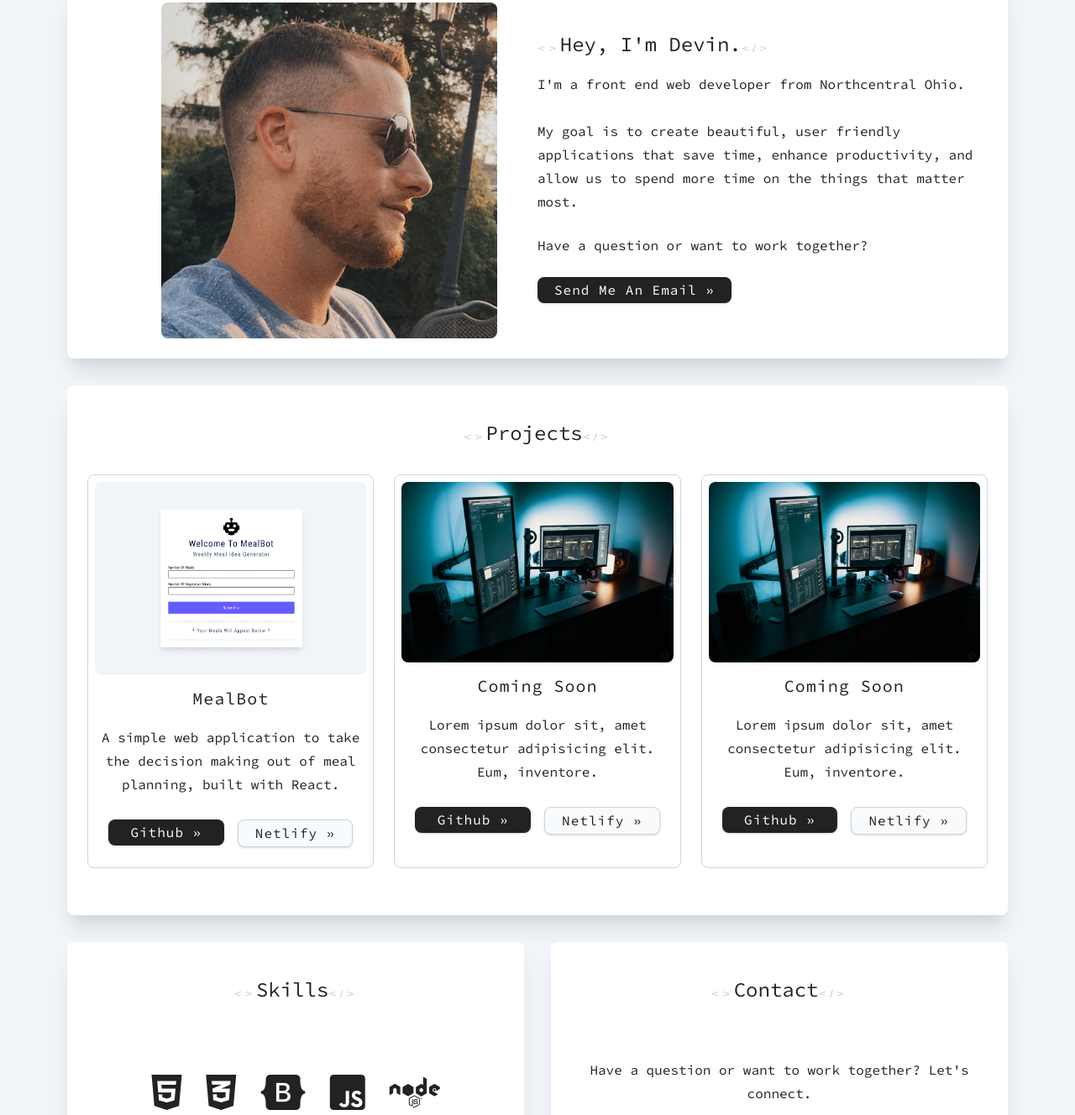
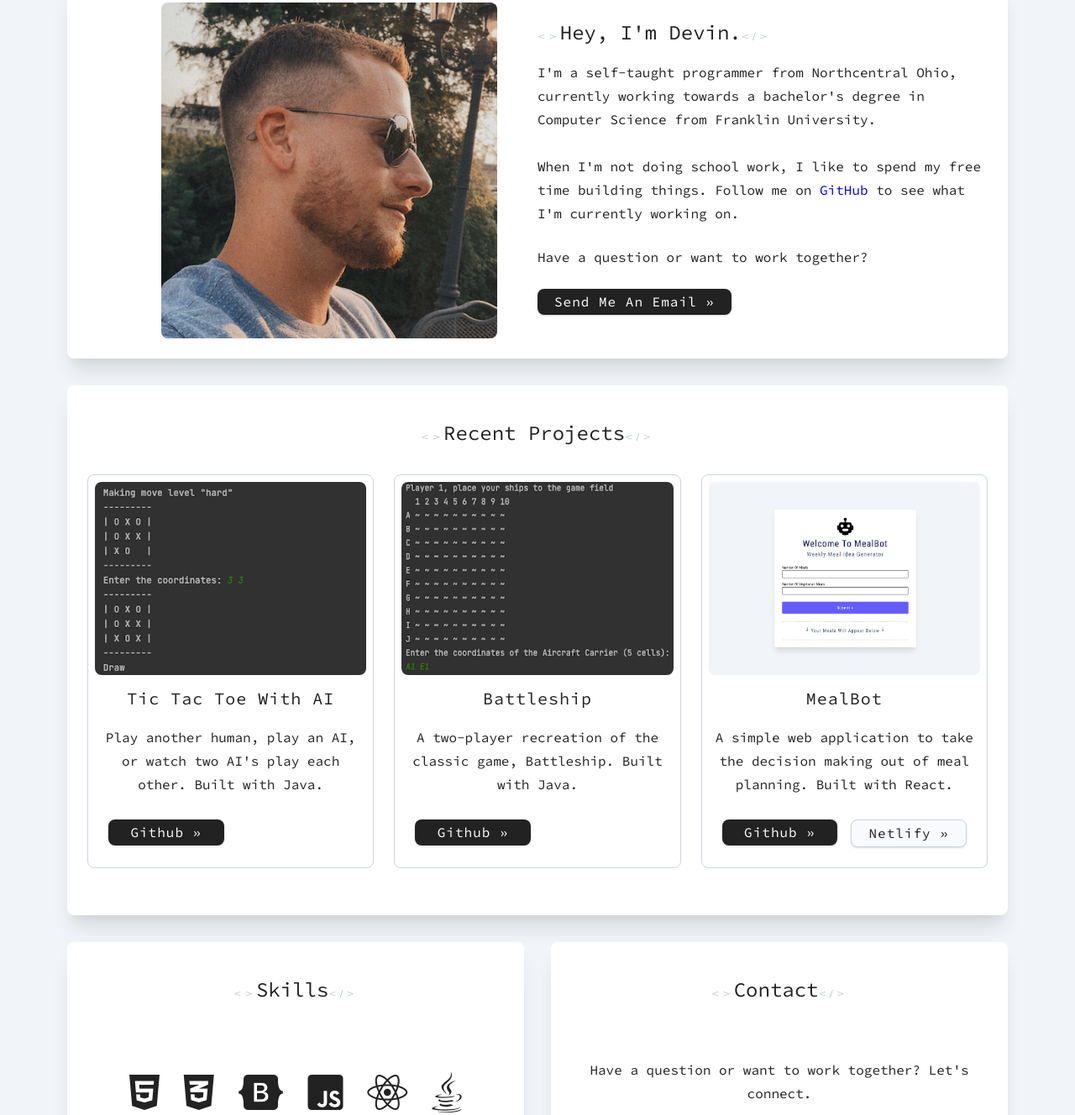
Before and after one commit to devinberkani/devin-berkani-portfolio-site, a plain HTML site: page index.html in a window 1280 px wide. Shown: the part 134-1462 px from the top of the page at 84% size. Drawn offline with Linux system fonts and the light colour scheme.

Commit message:
update portfolio website with current student status and recent projects

```diff
--- a/index.html
+++ b/index.html
@@ -4,7 +4,7 @@
     <meta charset="UTF-8" />
     <meta http-equiv="X-UA-Compatible" content="IE=edge" />
     <meta name="viewport" content="width=device-width, initial-scale=1.0" />
-    <title>Devin Berkani | Web Developer</title>
+    <title>Devin Berkani | Software Developer</title>
     <!-- favicon -->
     <link rel="icon" type="image/x-icon" href="./favicon.png">
     <!-- normalize -->
@@ -92,7 +92,7 @@
           <span class="tags">&lt;&gt;</span
           ><span class="section-title">Hey, I'm Devin.</span
           ><span class="tags">&lt;/&gt;</span><br />
-          I'm a front end web developer from Northcentral Ohio. <br/><br/>My goal is to create beautiful, user friendly applications that save time, enhance productivity, and allow us to spend more time on the things that matter most.
+          I'm a self-taught programmer from Northcentral Ohio, currently working towards a bachelor's degree in Computer Science from Franklin University. <br/><br/>When I'm not doing school work, I like to spend my free time building things. Follow me on <a href="https://github.com/devinberkani">GitHub</a> to see what I'm currently working on.
           <p>Have a question or want to work together?</p>
         <a href="mailto:devinberkani@gmail.com"><button class="btn">send me an email »</button></a>
         </p>
@@ -103,33 +103,33 @@
       <div id="projects" class="projects">
         <p class="projects-title">
           <span class="tags">&lt;&gt;</span
-          ><span class="section-title">projects</span
+          ><span class="section-title">recent projects</span
           ><span class="tags">&lt;/&gt;</span><br />
         </p>
+        <!-- all image sizes should be 5x7 dimensions -->
         <div class="project-cards">
           <div class="card">
-            <!-- all image sizes should be 5x7 dimensions -->
-            <img class="img" src="./mealbot.png" alt="" />
-            <h5>MealBot</h5>
-            <p class="project-description">A simple web application to take the decision making out of meal planning, built with React.</p>
+            <img class="img" src="./tic-tac-toe-with-ai.png" alt="" />
+            <h5>Tic Tac Toe With AI</h5>
+            <p class="project-description">Play another human, play an AI, or watch two AI's play each other. Built with Java.</p>
             <div class="view-project-btn-container">
-            <a href="https://github.com/devinberkani/mealbot" target="_blank"><button class="btn">github »</button></a><a href="https://mealbot.netlify.app/" target="_blank"><button class="btn btn-hipster">netlify »</button></a>
+              <a href="https://github.com/devinberkani/tic-tac-toe-with-ai" target="_blank"><button class="btn">github »</button></a>
             </div>
           </div>
           <div class="card">
-            <img class="img" src="./computer.jpeg" alt="" />
-            <h5>Coming Soon</h5>
-            <p class="project-description">Lorem ipsum dolor sit, amet consectetur adipisicing elit. Eum, inventore.</p>
+            <img class="img" src="./battleship.png" alt="" />
+            <h5>Battleship</h5>
+            <p class="project-description">A two-player recreation of the classic game, Battleship. Built with Java.</p>
             <div class="view-project-btn-container">
-            <a href="#" target="_blank"><button class="btn">github »</button></a><a href="#" target="_blank"><button class="btn btn-hipster">netlify »</button></a>
+              <a href="https://github.com/devinberkani/battleship" target="_blank"><button class="btn">github »</button></a>
             </div>
           </div>
           <div class="card">
-            <img class="img" src="./computer.jpeg" alt="" />
-            <h5>Coming Soon</h5>
-            <p class="project-description">Lorem ipsum dolor sit, amet consectetur adipisicing elit. Eum, inventore.</p>
+            <img class="img" src="./mealbot.png" alt="" />
+            <h5>MealBot</h5>
+            <p class="project-description">A simple web application to take the decision making out of meal planning. Built with React.</p>
             <div class="view-project-btn-container">
-            <a href="#" target="_blank"><button class="btn">github »</button></a><a href="#" target="_blank"><button class="btn btn-hipster">netlify »</button></a>
+            <a href="https://github.com/devinberkani/mealbot" target="_blank"><button class="btn">github »</button></a><a href="https://mealbot.netlify.app/" target="_blank"><button class="btn btn-hipster">netlify »</button></a>
             </div>
           </div>
         </div>
@@ -147,8 +147,8 @@
           <i class="fa-brands fa-css3-alt"></i>
           <i class="fa-brands fa-bootstrap"></i>
           <i class="fa-brands fa-js-square"></i>
-          <i class="fa-brands fa-node"></i>
           <i class="fa-brands fa-react"></i>
+          <i class="fa-brands fa-java"></i>
           <i class="fa-brands fa-git"></i>
           <i class="fa-brands fa-github-square"></i>
         </div>
```
Also changed, not shown: battleship.png (added), tic-tac-toe-with-ai.png (added).
